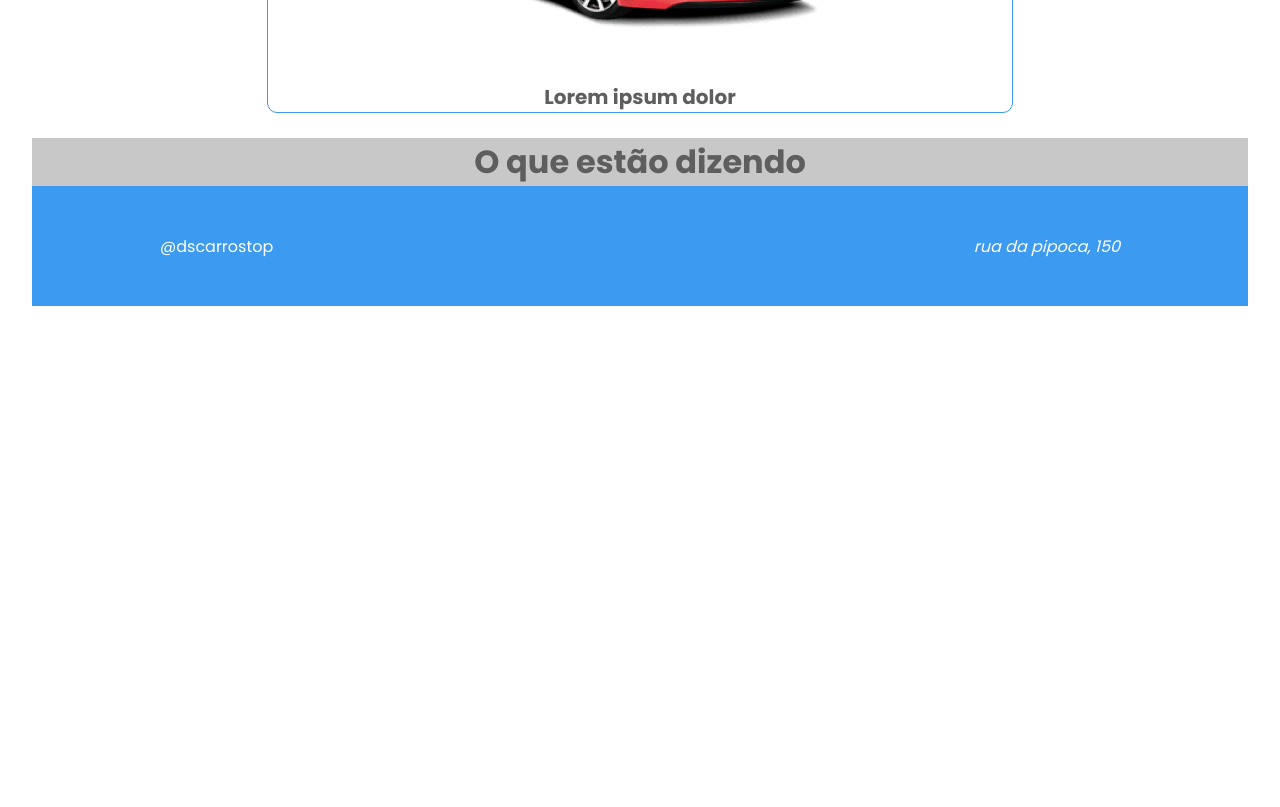
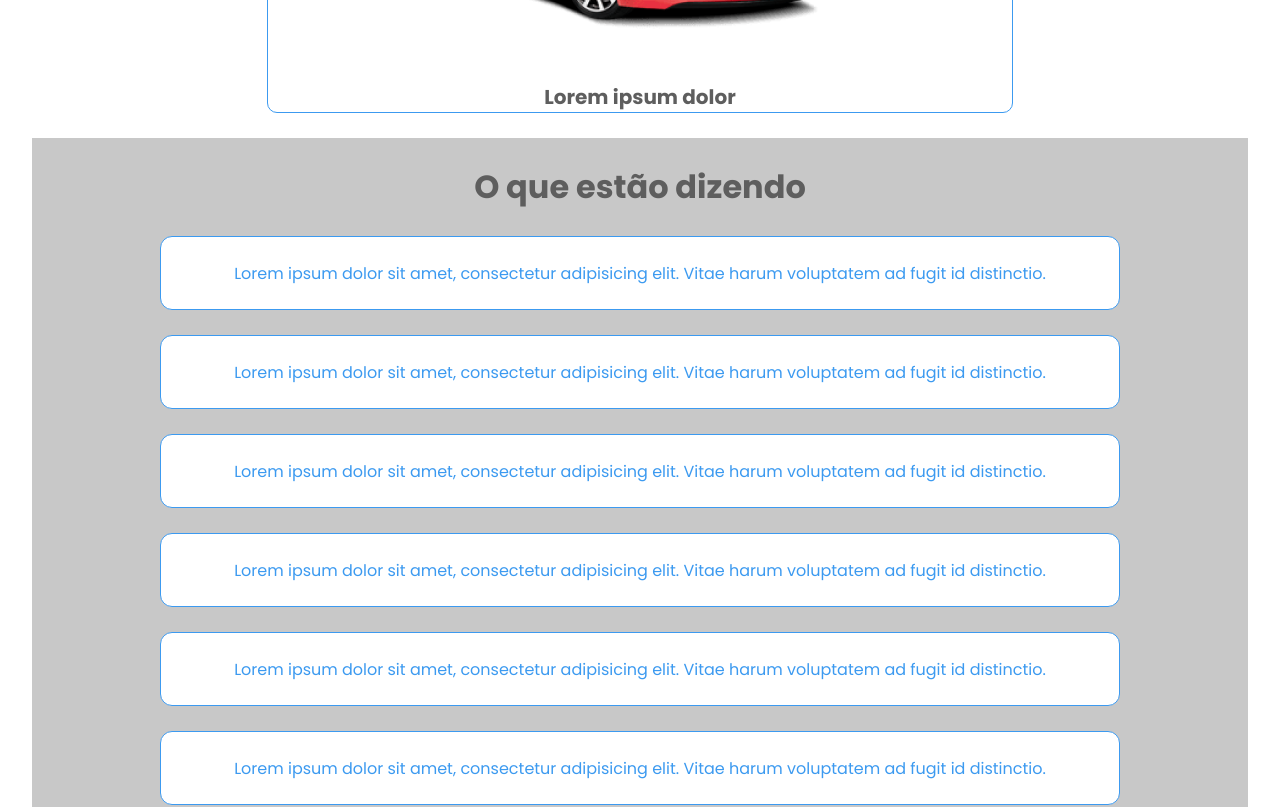
Before and after one commit to 244Walyson/DesafioComponentesReactJS, a React (Vite) app in the folder DesafioComponentesReactJS/: page / in a window 1280 px wide. Shown: the part 760-1567 px from the top of the page. Before the commit the page ends 1098 px from the top, so only its background shows below. Built offline with nearby package versions, Linux system fonts and the light colour scheme.

Commit message:
card comment

```diff
--- /dev/null
+++ b/DesafioComponentesReactJS/src/components/CardComment/index.tsx
@@ -0,0 +1,11 @@
+import './styles.css'
+
+const CardComment = () => {
+  return (
+    <div className="cardcomment">
+        <p>Lorem ipsum dolor sit amet, consectetur adipisicing elit. Vitae harum voluptatem ad fugit id distinctio.</p>
+    </div>
+  )
+}
+
+export default CardComment
--- /dev/null
+++ b/DesafioComponentesReactJS/src/components/CardComment/styles.css
@@ -0,0 +1,12 @@
+.cardcomment{
+    width: 100%;
+    background-color: var(--ct-bg-color-tertiary);
+    color: var(--ct-font-color-tertiary);
+    border: 1px solid var(--ct-bg-color-primary);
+    border-radius: 12px;
+    height: 74px;
+    margin-top: 25px;
+    display: flex;
+    align-items: center;
+    justify-content: center;
+}
--- a/DesafioComponentesReactJS/src/components/CommentsSection/index.tsx
+++ b/DesafioComponentesReactJS/src/components/CommentsSection/index.tsx
@@ -1,3 +1,4 @@
+import CardComment from '../CardComment'
 import './styles.css'
 
 const CommentsSection = () => {
@@ -7,6 +8,13 @@ const CommentsSection = () => {
         <div className="ct-container-botton">
             <div className="comments">
             <h3>O que estão dizendo</h3>
+
+            <CardComment></CardComment>
+            <CardComment></CardComment>
+            <CardComment></CardComment>
+            <CardComment></CardComment>
+            <CardComment></CardComment>
+            <CardComment></CardComment>
             </div>
         </div>
     </div>
--- a/DesafioComponentesReactJS/src/components/CommentsSection/styles.css
+++ b/DesafioComponentesReactJS/src/components/CommentsSection/styles.css
@@ -1,16 +1,19 @@
 .comments-section{
     margin-top: 25px;
+    padding-bottom: 25px;
     display: flex;
     flex-direction: column;
     align-items: center;
     background-color: var(--ct-bg-color-secondary);
 }
 .comments-section h3{
+    margin-top: 25px;
     font-size: 32px;
     color: var(--ct-font-color-secondary);
 }
 .comments{
     width: 100%;
     display: flex;
-    justify-content: center;
+    flex-direction: column;
+    align-items: center;
 }
--- a/DesafioComponentesReactJS/src/index.css
+++ b/DesafioComponentesReactJS/src/index.css
@@ -10,9 +10,11 @@
 :root {
   --ct-bg-color-primary: #3C9AF0;
   --ct-bg-color-secondary: #C8C8C8;
+  --ct-bg-color-tertiary: #fff;
 
   --ct-font-color-primary: #fff;
   --ct-font-color-secondary: #5E5E5E;
+  --ct-font-color-tertiary: #3c9af0;
 }
 
 a {
```
